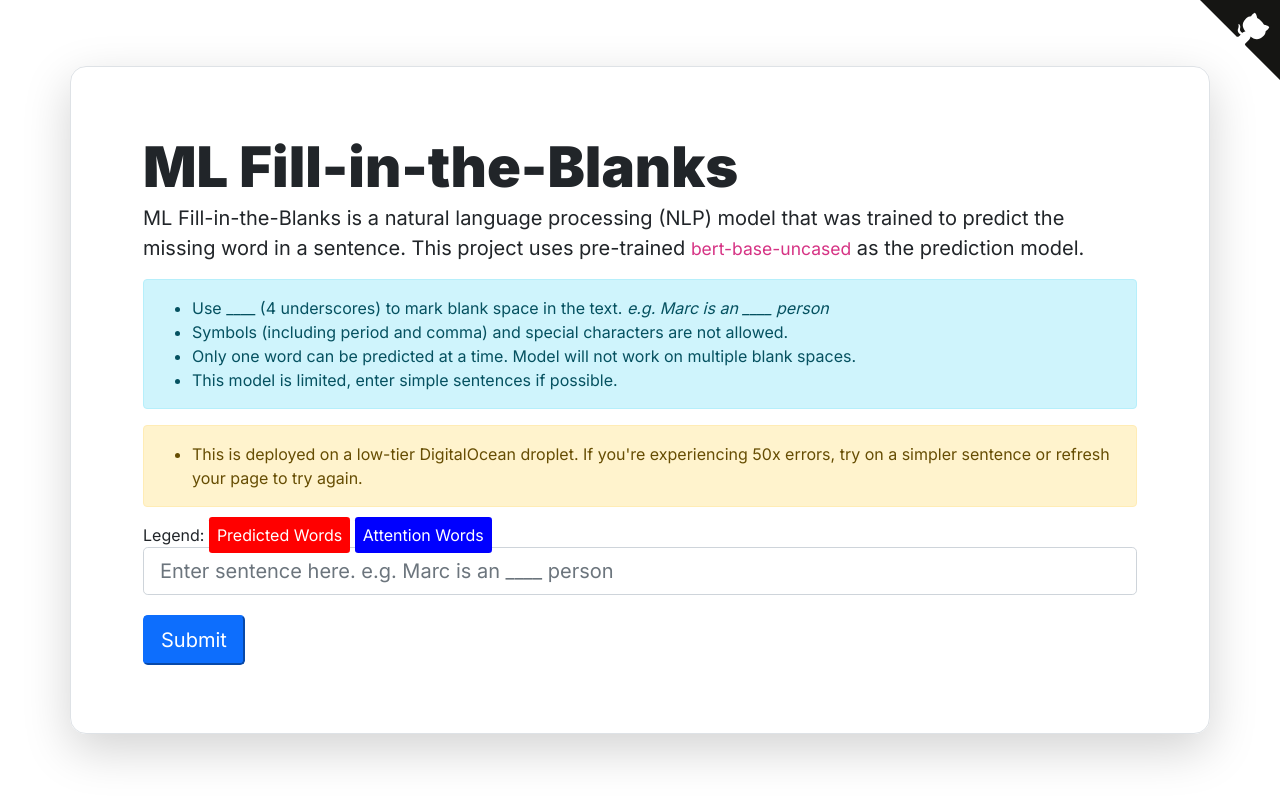
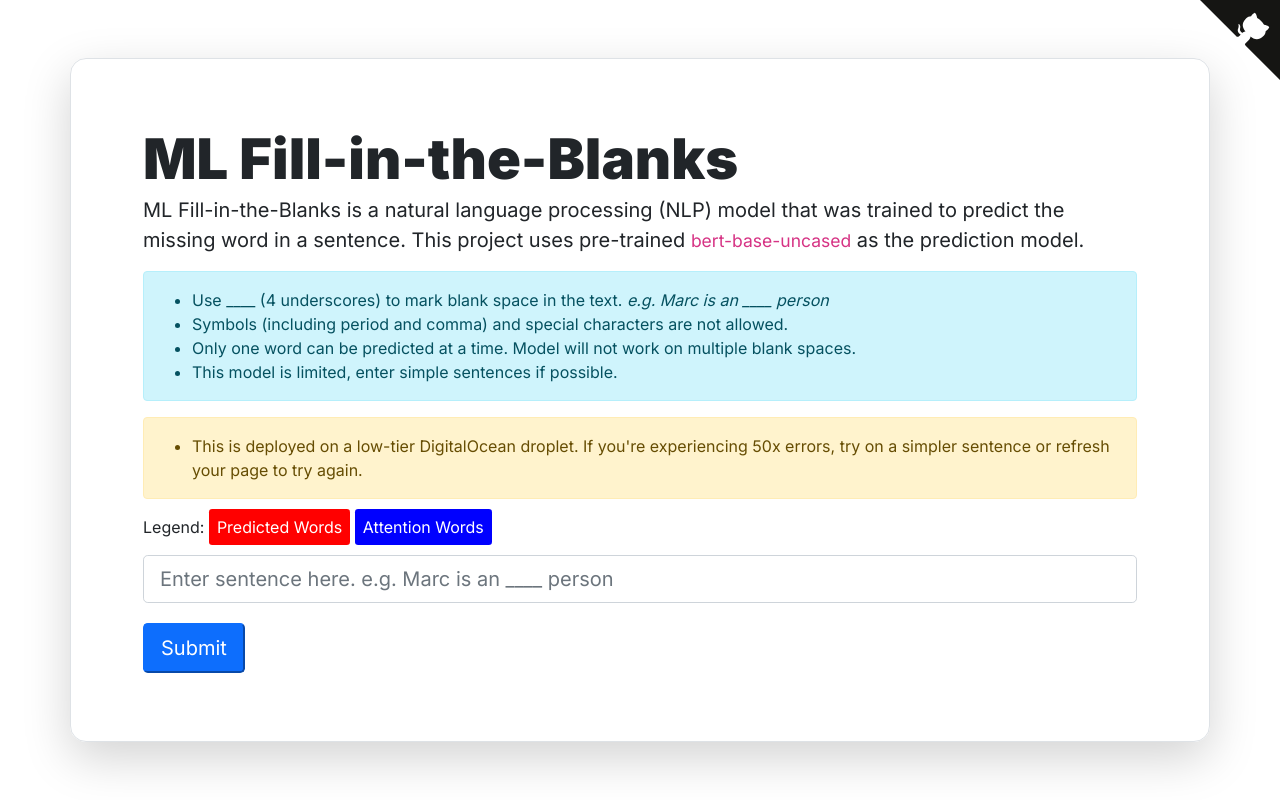
Before and after one commit to mabreyes/ml-fill-in-the-blanks, a Django app: page / in a window 1280 px wide. Run offline with Django 3.2, Linux system fonts and the light colour scheme; some libraries are stand-ins or nearby versions.

Commit message:
Place span inside div

```diff
--- a/generator/templates/generator.html
+++ b/generator/templates/generator.html
@@ -49,7 +49,7 @@
             border-radius: 1em !important;
         }
 
-        span {
+        .legend {
             margin-bottom: 1em;
         }
 
@@ -131,9 +131,11 @@
                         <li>This is deployed on a low-tier DigitalOcean droplet. If you're experiencing 50x errors, try on a simpler sentence or refresh your page to try again.</li>
                     </ul>
                 </div>
-                Legend:
-                <span class="predicted">Predicted Words</span>
-                <span class="attention">Attention Words</span>
+                <div class="legend">
+                    Legend:
+                    <span class="predicted">Predicted Words</span>
+                    <span class="attention">Attention Words</span>
+                </div>
                 <form action="" method="POST">
                     {% csrf_token %} {{ form|crispy }}
                     <input type="Submit" class="btn-lg btn-primary" name="submit" value="Submit">
```
